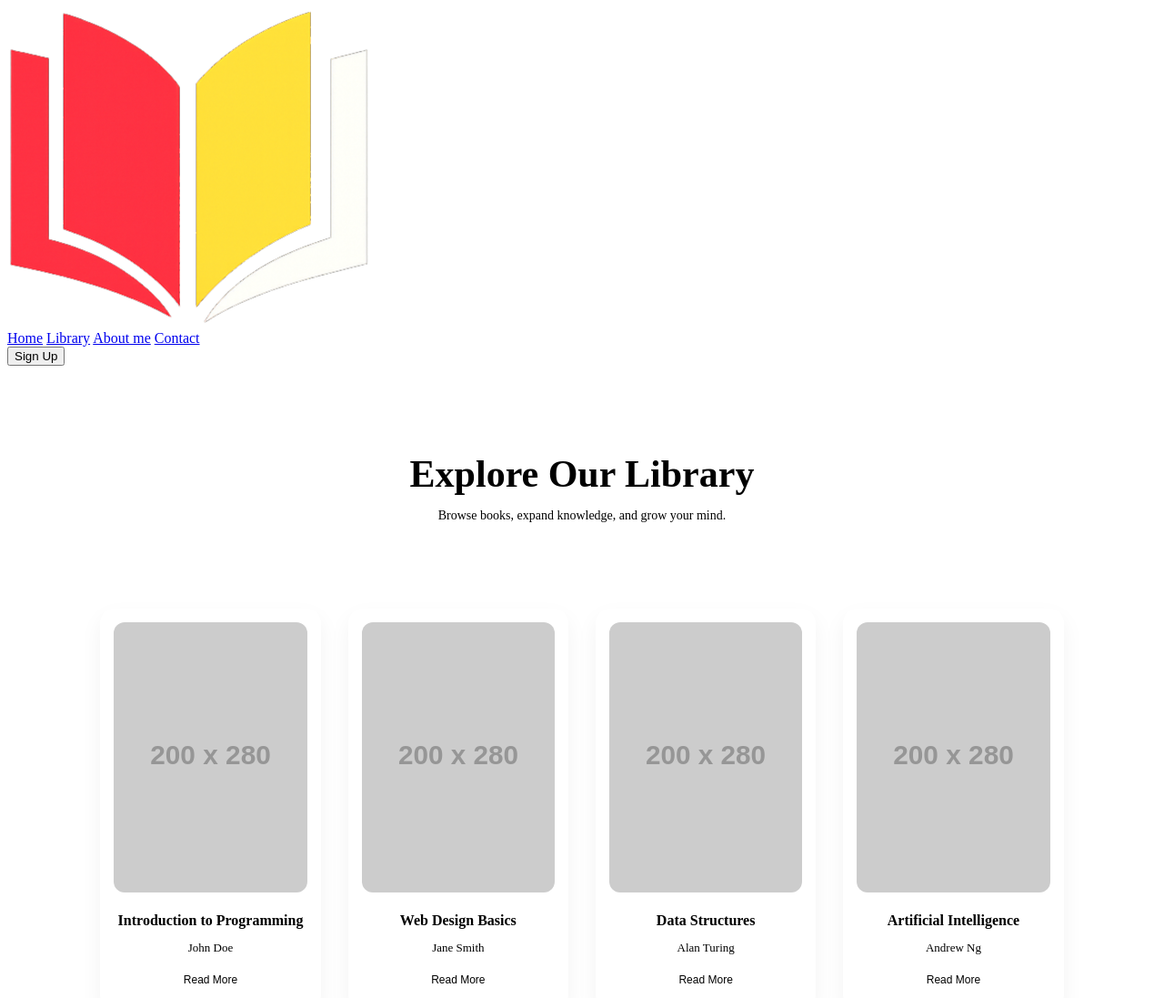
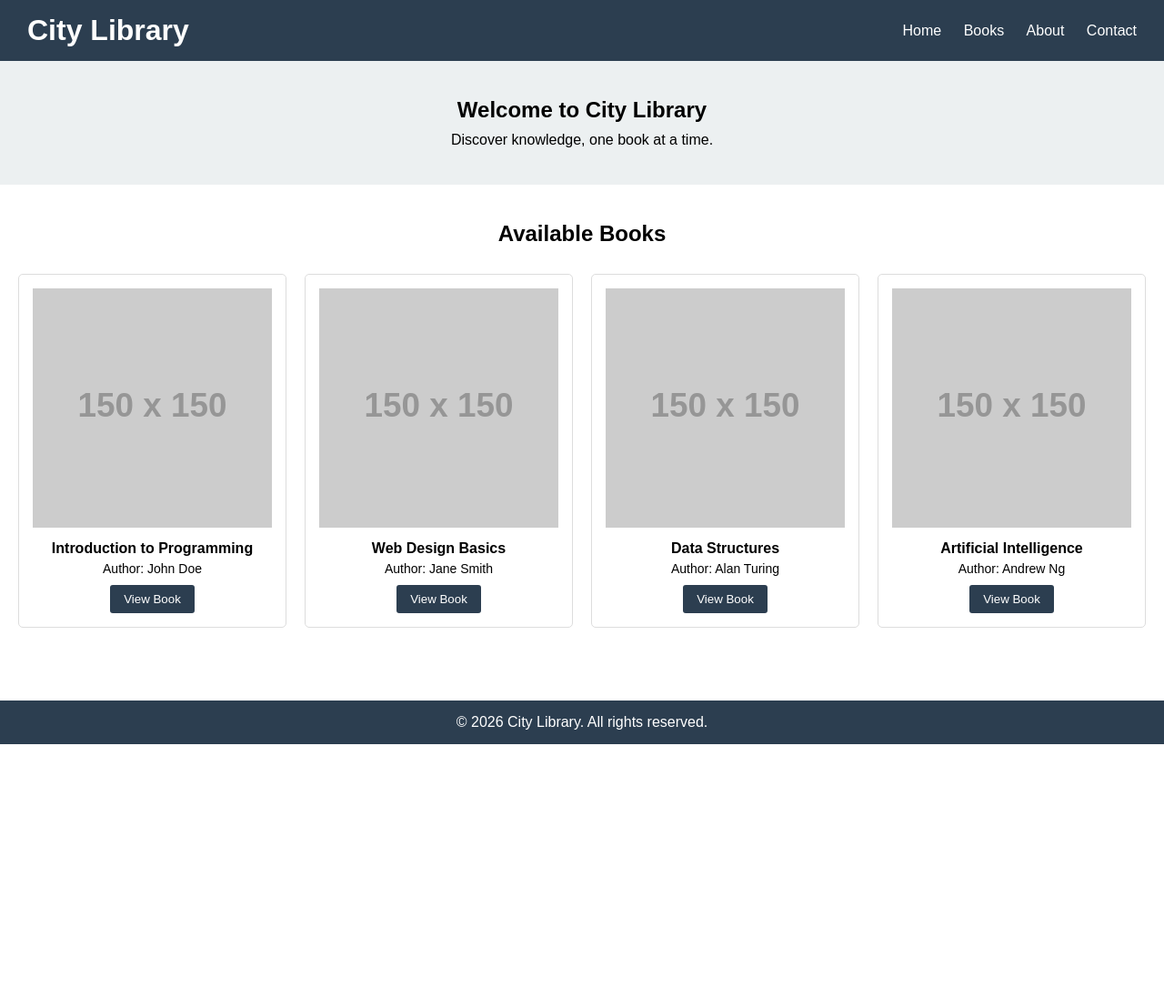
Before and after one commit to chaste-ganza/Online-Library-Website, a plain HTML site: page library.html in a window 1280 px wide. Shown: the top 1097 px of the page at 91% size. After the commit the page ends 818 px from the top, so only its background shows below. Drawn offline with Linux system fonts and the light colour scheme; placeholder pictures from the web are drawn by us.

```diff
--- a/library.css
+++ b/library.css
@@ -1,80 +1,109 @@
-/* ================= LIBRARY PAGE ================= */
-
-.library-hero {
-    text-align: center;
-    padding: 60px 20px 40px;
+* {
+    margin: 0;
+    padding: 0;
+    box-sizing: border-box;
+    font-family: Arial, sans-serif;
 }
 
-.library-hero h1 {
-    font-size: 42px;
-    font-family: 'Times New Roman', Times, serif;
-    color: var(--color-text);
+/* Header */
+header {
+    background-color: #2c3e50;
+    color: white;
+    padding: 15px 30px;
+    display: flex;
+    justify-content: space-between;
+    align-items: center;
+}
+
+header nav a {
+    color: white;
+    margin-left: 20px;
+    text-decoration: none;
+}
+
+header nav a:hover {
+    text-decoration: underline;
+}
+
+/* Hero Section */
+.hero {
+    background-color: #ecf0f1;
+    text-align: center;
+    padding: 40px 20px;
+}
+
+.hero h2 {
     margin-bottom: 10px;
 }
 
-.library-hero p {
-    color: var(--color-text-muted);
-    font-size: 14px;
+/* Books Section */
+.books {
+    padding: 40px 20px;
 }
 
-/* Library Section */
-.library-section {
-    padding: 40px 8vw;
+.books h2 {
+    text-align: center;
+    margin-bottom: 30px;
 }
 
-.books-grid {
+/* Book Cards */
+.book-container {
     display: grid;
-    grid-template-columns: repeat(auto-fit, minmax(220px, 1fr));
-    gap: 30px;
+    grid-template-columns: repeat(auto-fit, minmax(200px, 1fr));
+    gap: 20px;
 }
 
-/* Book Card */
 .book-card {
-    background-color: var(--color-surface);
-    border-radius: 16px;
+    background-color: #ffffff;
+    border: 1px solid #ddd;
     padding: 15px;
     text-align: center;
-    box-shadow: 0 10px 25px rgba(0,0,0,0.05);
-    transition: transform 0.3s ease;
-}
-
-.book-card:hover {
-    transform: translateY(-5px);
+    border-radius: 5px;
 }
 
 .book-card img {
     width: 100%;
-    border-radius: 12px;
+    height: auto;
     margin-bottom: 10px;
 }
 
 .book-card h3 {
     font-size: 16px;
-    color: var(--color-text);
-    margin: 8px 0 2px;
+    margin-bottom: 5px;
 }
 
 .book-card p {
-    font-size: 13px;
-    color: var(--color-text-muted);
+    font-size: 14px;
     margin-bottom: 10px;
 }
 
 .book-card button {
+    padding: 8px 15px;
+    background-color: #2c3e50;
+    color: white;
     border: none;
-    background-color: var(--color-primary);
-    color: var(--color-bg);
-    padding: 10px 15px;
-    border-radius: 10px;
-    font-size: 12px;
     cursor: pointer;
-    transition: 0.3s;
+    border-radius: 3px;
 }
 
 .book-card button:hover {
-    background-color: var(--color-secondary);
+    background-color: #34495e;
 }
 
-.book-card button:active {
-    background-color: var(--color-accent);
+/* Footer */
+footer {
+    background-color: #2c3e50;
+    color: white;
+    text-align: center;
+    padding: 15px;
+    margin-top: 40px;
 }
+
+.dischange{
+    background-color: var(--color-text);
+    height: 100vh;
+    width: 100%;
+    position: absolute;
+    transition: 0.6s;
+    display: flex;
+}
--- a/library.html
+++ b/library.html
@@ -2,85 +2,72 @@
 <html lang="en">
 <head>
     <meta charset="UTF-8">
-    <meta name="viewport" content="width=device-width, initial-scale=1.0">
-    <title>Bookly | Library</title>
+    <title>City Library</title>
     <link rel="stylesheet" href="library.css">
-    <link rel="icon" href="images/logo.png">
 </head>
 <body>
 
-    <!-- Header (same as index.html) -->
-    <div class="header">
-        <div class="logo-container">
-            <img src="images/logo.png" alt="Library logo" class="logo" style="height: 100%;">
-        </div>
-        <div class="link-container">
-            <a href="index.html">Home</a>
-            <a href="library.html">Library</a>
-            <a href="about-me.html">About me</a>
-            <a href="contact.html">Contact</a>
-        </div>
-        <div class="header-button-container">
-            <button class="signup-button">Sign Up</button>
-        </div>
-    </div>
+    <div class="dischange" id="dischange"></div>
 
-    <!-- Library Hero -->
-    <section class="library-hero">
-        <h1>Explore Our Library</h1>
-        <p>Browse books, expand knowledge, and grow your mind.</p>
+
+    <!-- Navigation -->
+    <header>
+        <h1>City Library</h1>
+        <nav>
+            <a href="#">Home</a>
+            <a href="#">Books</a>
+            <a href="#">About</a>
+            <a href="#">Contact</a>
+        </nav>
+    </header>
+
+    <!-- Hero Section -->
+    <section class="hero">
+        <h2>Welcome to City Library</h2>
+        <p>Discover knowledge, one book at a time.</p>
     </section>
 
     <!-- Books Section -->
-    <section class="library-section">
+    <section class="books">
+        <h2>Available Books</h2>
 
-        <div class="books-grid">
+        <div class="book-container">
 
             <div class="book-card">
-                <img src="https://via.placeholder.com/200x280" alt="Book">
+                <img src="https://via.placeholder.com/150" alt="Book">
                 <h3>Introduction to Programming</h3>
-                <p>John Doe</p>
-                <button>Read More</button>
+                <p>Author: John Doe</p>
+                <button>View Book</button>
             </div>
 
             <div class="book-card">
-                <img src="https://via.placeholder.com/200x280" alt="Book">
+                <img src="https://via.placeholder.com/150" alt="Book">
                 <h3>Web Design Basics</h3>
-                <p>Jane Smith</p>
-                <button>Read More</button>
+                <p>Author: Jane Smith</p>
+                <button>View Book</button>
             </div>
 
             <div class="book-card">
-                <img src="https://via.placeholder.com/200x280" alt="Book">
+                <img src="https://via.placeholder.com/150" alt="Book">
                 <h3>Data Structures</h3>
-                <p>Alan Turing</p>
-                <button>Read More</button>
+                <p>Author: Alan Turing</p>
+                <button>View Book</button>
             </div>
 
             <div class="book-card">
-                <img src="https://via.placeholder.com/200x280" alt="Book">
+                <img src="https://via.placeholder.com/150" alt="Book">
                 <h3>Artificial Intelligence</h3>
-                <p>Andrew Ng</p>
-                <button>Read More</button>
-            </div>
-
-            <div class="book-card">
-                <img src="https://via.placeholder.com/200x280" alt="Book">
-                <h3>Modern Mathematics</h3>
-                <p>Isaac Newton</p>
-                <button>Read More</button>
-            </div>
-
-            <div class="book-card">
-                <img src="https://via.placeholder.com/200x280" alt="Book">
-                <h3>Physics Essentials</h3>
-                <p>Albert Einstein</p>
-                <button>Read More</button>
+                <p>Author: Andrew Ng</p>
+                <button>View Book</button>
             </div>
 
         </div>
+    </section>
 
-    </section>
+    <!-- Footer -->
+    <footer>
+        <p>© 2026 City Library. All rights reserved.</p>
+    </footer>
 
 </body>
 </html>
--- a/login.css
+++ b/login.css
@@ -35,6 +35,7 @@
     position: absolute;
     transition: 0.6s;
     display: flex;
+    z-index: 2;
 }
 
 .left-section{
@@ -132,3 +133,33 @@
     border: var(--color-accent) solid 2px;
     border-radius: 20px;
 }
+
+
+.back-button-container{
+    position: absolute;
+    top: 10px;
+    width: 40%;
+    z-index: 1;
+}
+
+
+.back-button{
+    outline: none;
+    background-color: var(--color-bg);
+    border-radius: 20px;
+    border: var(--color-accent) 2px solid;
+    width: 50px;
+    height: 50px;
+    transition: 0.2s;
+}
+
+.back-button:hover{
+    background-color: #facc15;
+    width: 55px;
+}
+
+.back-button:active{
+    background-color: var(--color-teal);
+    transition: 0.1s;
+    border: var(--color-teal) 2px solid;
+}
```
Also changed, not shown: index.html (+5 -5 lines), login.html (+5 -0 lines), login.js (+10 -0 lines), script.js (+12 -0 lines), images/109618.png (added), images/free-arrow-left-icon-3099-thumb.png (added).
